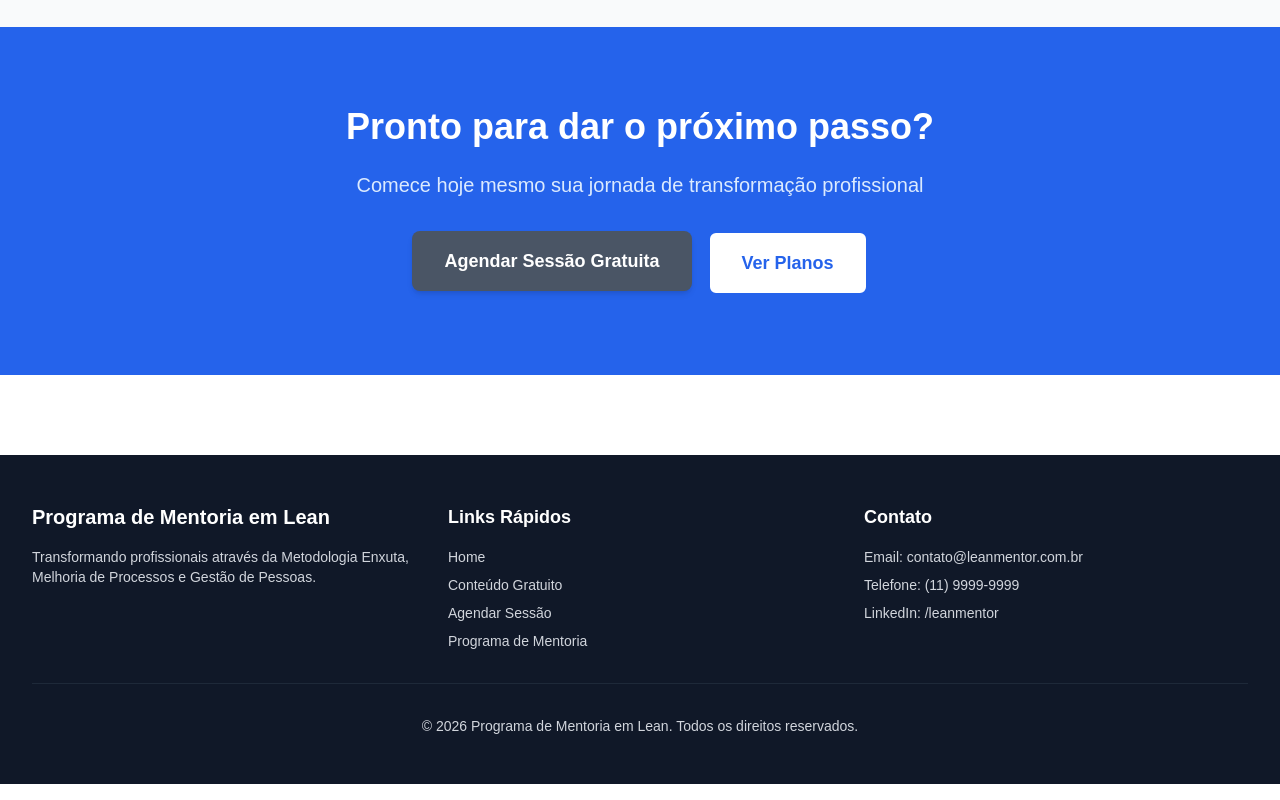
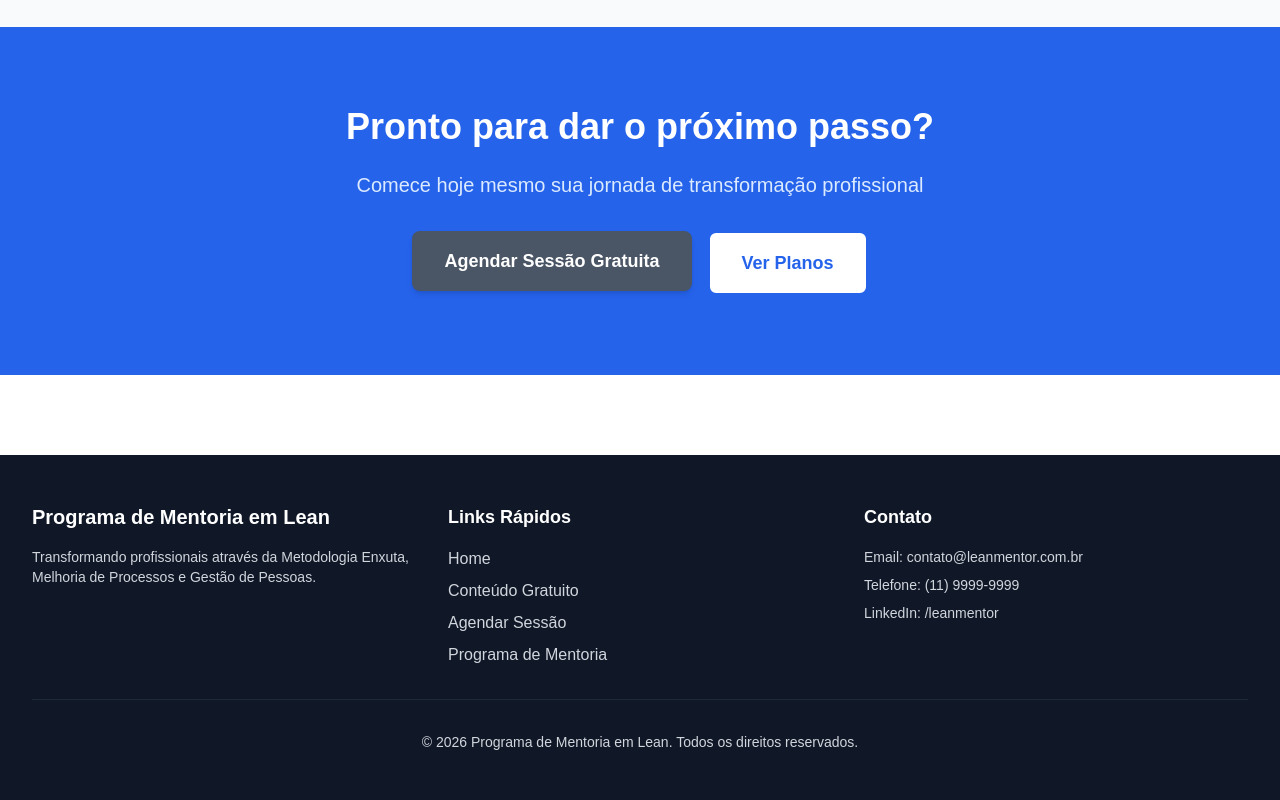
Before and after one commit to codebuilder0101/pro-mentorship-platform, a Next.js app: page / in a window 1280 px wide. Shown: the part 1829-2629 px from the top of the page. Built offline with nearby package versions, Linux system fonts and the light colour scheme.

Commit message:
udpate footer file
fix: footer bug is fixed
Co-Authored-By: Code Builder <19316211+codebuilder0101@users.noreply.github.com>
Co-Authored-By: devlinj678 <215385664+devlinj678@users.noreply.github.com>

```diff
--- a/components/layout/Footer.tsx
+++ b/components/layout/Footer.tsx
@@ -16,7 +16,7 @@ export default function Footer() {
 
           <div>
             <h4 className="text-lg font-semibold text-white mb-4">Links Rápidos</h4>
-            <ul className="space-y-2 text-sm">
+            <ul className="space-y-2">
               <li>
                 <Link href="/" className="hover:text-white transition-colors">
                   Home
```
